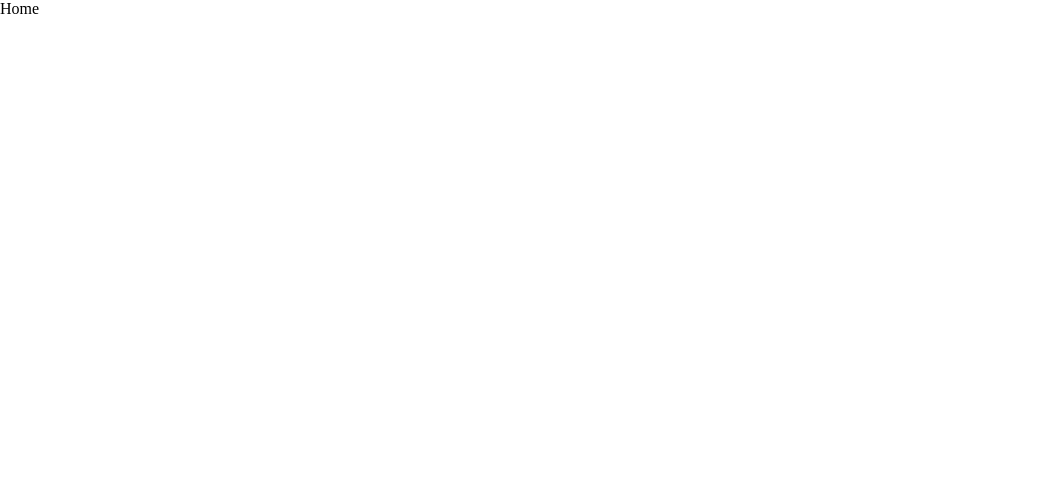
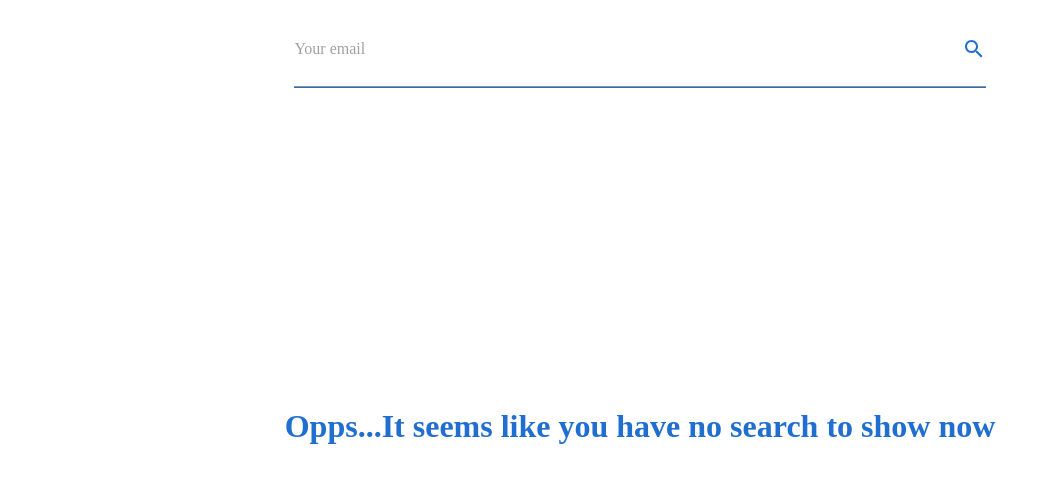
Before and after one commit to staz6/hybrid-frontend-test, a React (Vite) app: page / in a window 1280 px wide. Shown: the top 482 px of the page, without its empty margins (0-1058 px from the left). Built offline with nearby package versions, Linux system fonts and the light colour scheme; no server answers.

Commit message:
added text field and default helper text

```diff
--- a/package.json
+++ b/package.json
@@ -11,7 +11,9 @@
     "@emotion/react": "^11.9.3",
     "@emotion/styled": "^11.9.3",
     "@fontsource/poppins": "^4.5.8",
+    "@mui/icons-material": "^5.8.4",
     "@mui/material": "^5.9.2",
+    "axios": "^0.27.2",
     "react": "^18.1.0",
     "react-dom": "^18.1.0",
     "react-router-dom": "^6.3.0"
--- a/src/App.jsx
+++ b/src/App.jsx
@@ -1,6 +1,8 @@
 import renderRoutes from './renderRoutes';
 import { createTheme, ThemeProvider } from "@mui/material/styles";
 import routes from './routes';
+import Home from './pages/Home';
+import MainLayout from './layout/MainLayout';
 
 const theme = createTheme({
   typography: {
@@ -20,7 +22,9 @@ const App = () => {
   console.log(routes)
   return (
     <ThemeProvider theme={theme}>
+    <MainLayout>
     {renderRoutes(routes)}
+    </MainLayout>
     </ThemeProvider>
   );
 };
--- /dev/null
+++ b/src/api/base.js
@@ -0,0 +1,17 @@
+import axios from "axios";
+
+// default axios object to use through out the app
+const defaultAxios = axios.create({
+    baseURL: "http://hn.algolia.com/api/v1/",
+
+    withCredentials: false,
+  });
+
+  export const Endpoint = {
+    getSearchResult: async(data) =>
+    defaultAxios.get(
+      "search",
+      { params: {query:data}}
+    ),
+
+  }
--- /dev/null
+++ b/src/layout/MainLayout.jsx
@@ -0,0 +1,19 @@
+import React from 'react'
+import { styled } from "@mui/material/styles";
+
+const Container = styled('div')(({theme})=>({
+    width:"90%",
+    marginLeft:"auto",
+    marginRight:"auto"
+}))
+
+function MainLayout(props) {
+    console.log(props)
+    return (
+        <Container>
+            {props.children}
+        </Container>
+    )
+}
+
+export default MainLayout
--- a/src/pages/Home.jsx
+++ b/src/pages/Home.jsx
@@ -1,10 +1,97 @@
-import React from 'react'
+import { Input } from '@mui/material'
+import React, { useEffect, useReducer } from 'react'
+import { Endpoint } from '../api/base'
+import SearchIcon from '@mui/icons-material/Search';
+import { styled } from "@mui/material/styles";
+import { JustifyFlexCenter } from '../styles/styles';
+
+const FooterInput = styled(Input)(({ theme }) => ({
+    width: "60%",
+    borderBottom: `1px solid ${theme.palette.primary.main}`,
+    height:"7vh",
+    marginTop: "4vh",
+    marginLeft: "auto",
+    marginRight: "auto",
+    paddingBottom: "22px",
+    "& .searchIcon":{
+        color: theme.palette.primary.main,
+    },
+    "& input": {
+      "&::placeholder": {
+        color: theme.palette.primary.secondary,
+      },
+      color:theme.palette.primary.main,
+      width: "100%",
+    },
+
+
+  }));
+
+const HomeContainer = styled(JustifyFlexCenter)(({theme})=>({
+    height:"100vh",
+    flexDirection:"column",
+    justifyContent:"inherit"
+}))
+
+const ContentContainer = styled('div')(({theme})=>({
+    width:"100%",
+    minHeight:"80vh",
+    display:"flex",
+    justifyContent:"center",
+    alignItems:"center",
+    position:"relative",
+    marginTop:"5vh"
+}))
+
+const HelperText= styled('h1')(({theme})=>({
+    fontSize:"2em",
+    color:theme.palette.primary.main,
+    marginBottom:"8vh",
+}))
+
+const initialState = {searchResult: [], loading: false,helperText:"Opps...It seems like you have no search to show now"}
+function reducer (state, action)  {
+  switch(action.type) {
+      case 'setSearchResult':
+          return {...state, searchResult: action.payload}
+      case 'setLoading':
+          return {...state, loading: action.payload}
+      case 'setInitState':
+          return {...state, initState: action.payload}
+      case 'setHelperText':
+          return{...state,helperText:action.payload}
+
+      default:
+          throw new Error("Something went wrong!")
+  }
+}
 
 function Home() {
+    const [state, dispatch] = useReducer(reducer, initialState, undefined)
+
+    useEffect(() => {
+        Endpoint.getSearchResult("text").then((res)=>{
+            console.log(res)
+        })
+    }, [])
+
     return (
-        <div>
-            Home
-        </div>
+        <HomeContainer>
+            <FooterInput
+            placeholder={"Your email"}
+            endAdornment={
+            <SearchIcon className={"searchIcon"} />
+            }
+            />
+
+            <ContentContainer>
+            {
+                state.searchResult.length===0 ?
+                <HelperText>{state.helperText}</HelperText>: null
+            }
+            </ContentContainer>
+
+        </HomeContainer>
     )
 }
 
--- /dev/null
+++ b/src/styles/styles.jsx
@@ -0,0 +1,7 @@
+import { styled } from "@mui/material/styles";
+
+export const JustifyFlexCenter = styled('div')(({theme})=>({
+    display:"flex",
+    justifyContent:"center",
+    width:"100%"
+}))
```
Also changed, not shown: 1 other file (tests, documents, lock files or other folders).
